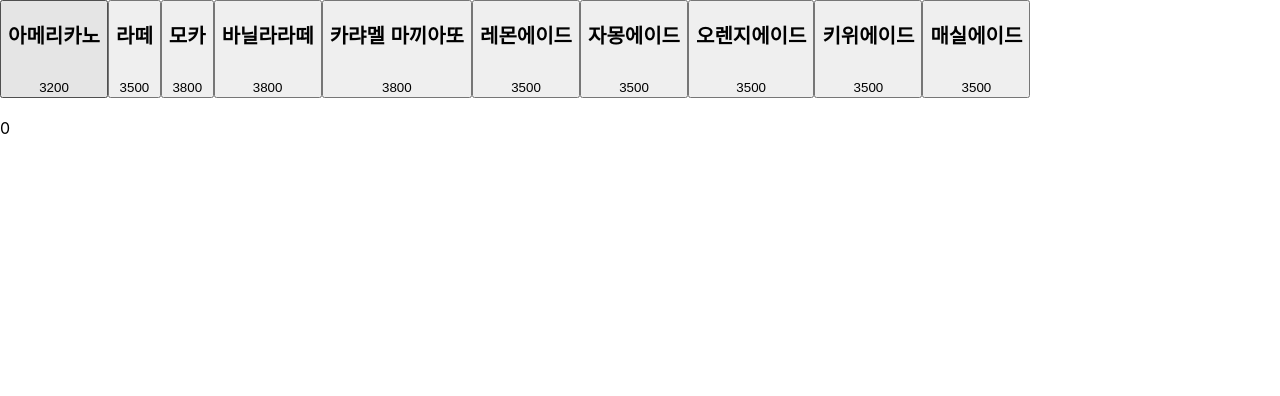
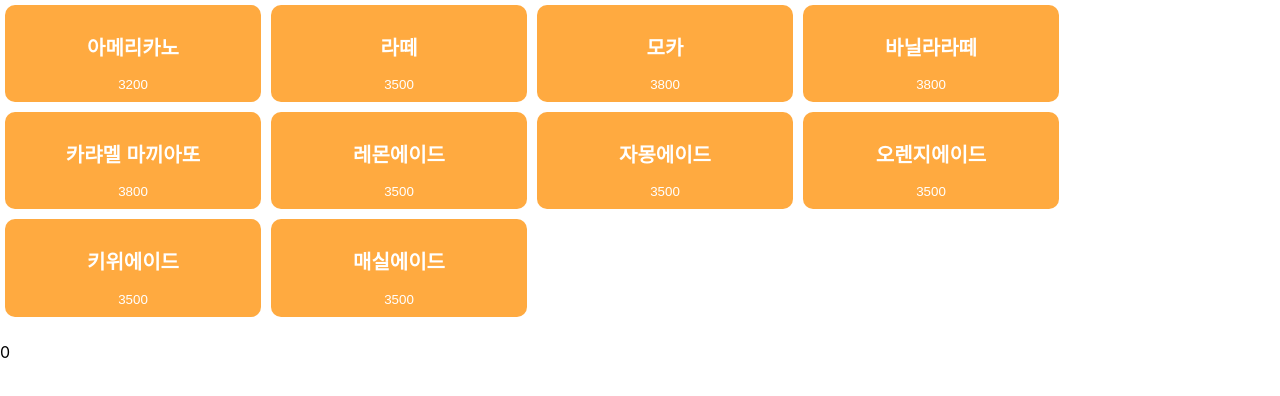
Before and after one commit to Chaemin-L/account-book, a React (Create React App) app: page / in a window 1280 px wide. Shown: the top 396 px of the page. Built offline with nearby package versions, Linux system fonts and the light colour scheme.

Commit message:
Add Button CSS

```diff
--- a/src/App.js
+++ b/src/App.js
@@ -18,13 +18,14 @@ function App(){
   };
 
   return (
-    <>
+    <div>
       <MenuList onClick={onChange} />
       <div>
         {selectList.map(i => i.name)}
         <br />
-        {total}</div>
-    </>
+        {total}
+      </div>
+    </div>
       );
 }
 
--- /dev/null
+++ b/src/ui/Button.css
@@ -0,0 +1,13 @@
+.btn{
+    width: 20%;
+    background: #FFAA40;
+    color: white;
+    margin: 5px;
+    padding: 10px;
+    border: 0;
+    border-radius: 10px;
+}
+
+.btn:hover{
+    cursor: pointer;
+}
--- a/src/ui/MenuList.js
+++ b/src/ui/MenuList.js
@@ -1,10 +1,11 @@
 import db from '../database/Menu'
+import './Button.css'
+
 
 const MenuComponent = ({ menu, onClick }) => {
     return (
-        <button onClick={() => (onClick(menu.name, menu.price)) }>
+        <button className="btn" onClick={() => (onClick(menu.name, menu.price)) }>
             <h2>{menu.name}</h2>
-            <br />
             {menu.price}
         </button>
     );
```
